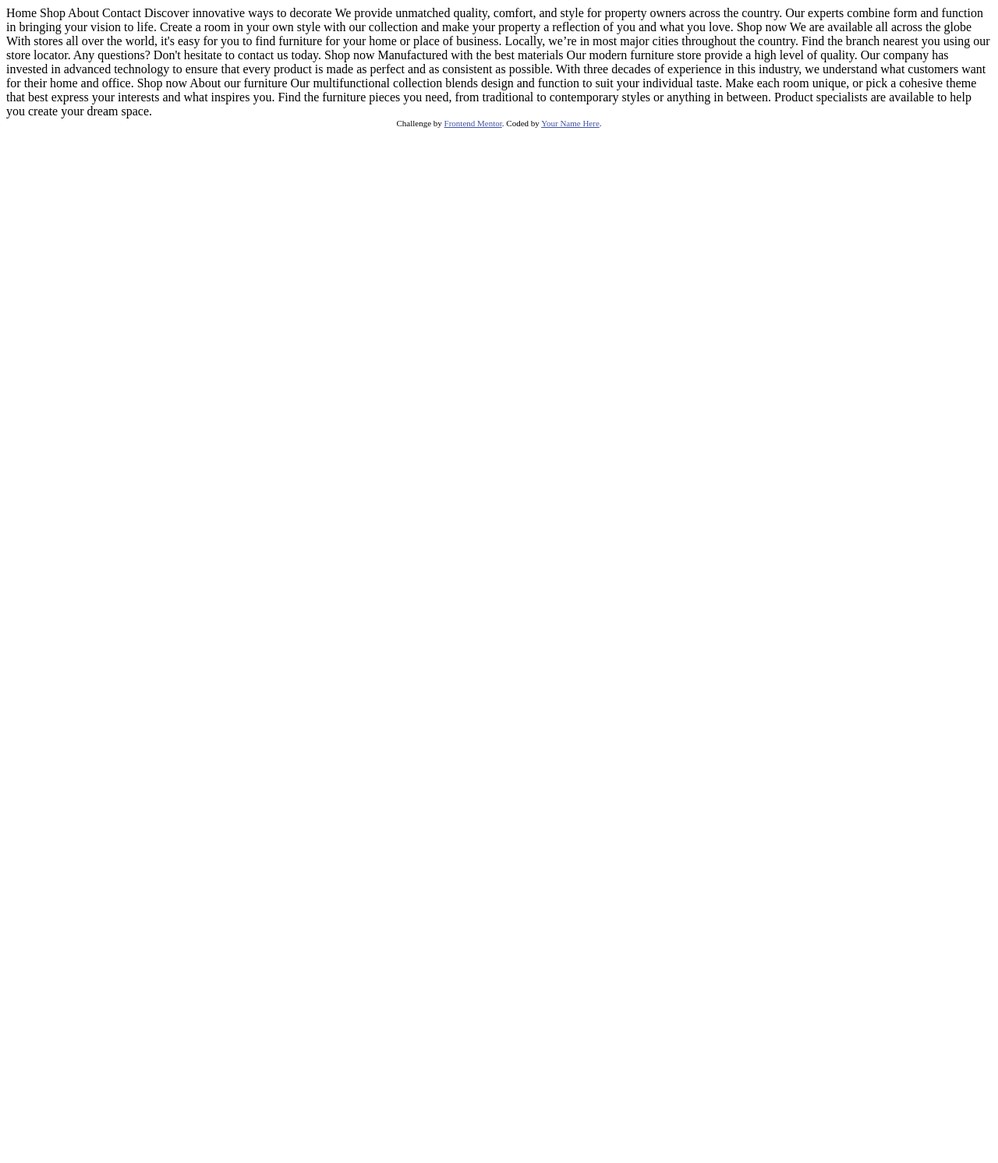
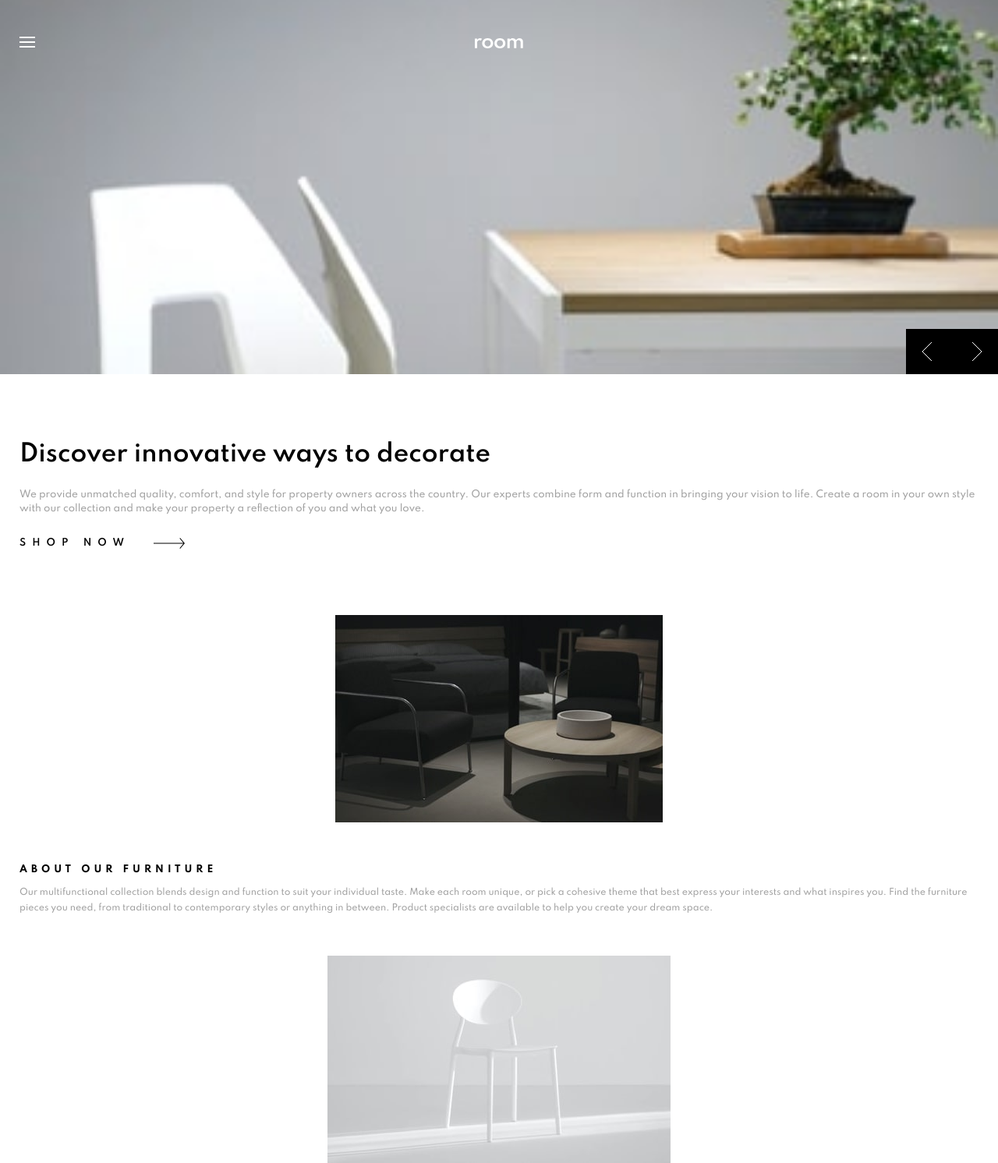
Before and after one commit to sanketcharanpahadi/room-homepage, a plain HTML site: page index.html in a window 1280 px wide. Shown: the whole page at 78% size. Before the commit the page ends 800 px from the top, so only its background shows below. Drawn offline with Linux system fonts and the light colour scheme.

Commit message:
updated file

```diff
--- a/index.html
+++ b/index.html
@@ -1,32 +1,80 @@
 <!DOCTYPE html>
 <html lang="en">
-<head>
-  <meta charset="UTF-8">
-  <meta name="viewport" content="width=device-width, initial-scale=1.0"> <!-- displays site properly based on user's device -->
+  <head>
+    <meta charset="UTF-8" />
+    <meta name="viewport" content="width=device-width, initial-scale=1.0" />
+    <link
+      rel="icon"
+      type="image/png"
+      sizes="32x32"
+      href="./images/favicon-32x32.png"
+    />
+    <link rel="stylesheet" href="style.css" />
 
-  <link rel="icon" type="image/png" sizes="32x32" href="./images/favicon-32x32.png">
+    <title>Frontend Mentor | Room homepage</title>
+  </head>
+  <body>
+    <header>
+      <nav class="navbar">
+        <div class="logo">
+          <img src="images/icon-hamburger.svg" alt="" />
+          <img src="images/logo.svg" alt="logo" class="img-logo" />
+        </div>
 
-  <title>Frontend Mentor | Room homepage</title>
+        <ul class="links">
+          <li><a href="#">Home</a></li>
+          <li><a href="#">Shop</a></li>
+          <li><a href="#">About</a></li>
+          <li><a href="#">Contact</a></li>
+        </ul>
+      </nav>
 
-  <!-- Feel free to remove these styles or customise in your own stylesheet 👍 -->
-  <style>
-    .attribution { font-size: 11px; text-align: center; }
-    .attribution a { color: hsl(228, 45%, 44%); }
-  </style>
-</head>
-<body>
-  Home
-  Shop
-  About
-  Contact
+      <div class="slider-arrow">
+        <img src="images/icon-angle-left.svg" alt="" />
+        <img src="images/icon-angle-right.svg" alt="" />
+      </div>
+    </header>
 
-  Discover innovative ways to decorate
+    <section class="slider">
+      <div class="about-slider">
+        <h1 class="title">Discover innovative ways to decorate</h1>
+        <p class="furniture-benefit">
+          We provide unmatched quality, comfort, and style for property owners
+          across the country. Our experts combine form and function in bringing
+          your vision to life. Create a room in your own style with our
+          collection and make your property a reflection of you and what you
+          love.
+        </p>
+        <div class="shop">
+          <a href="#" class="cta">Shop now</a>
+          <img src="images/icon-arrow.svg" alt="" />
+        </div>
+      </div>
+      <div class="slider-img">
+        <img src="images/image-about-dark.jpg" alt="" />
+      </div>
+    </section>
 
-  We provide unmatched quality, comfort, and style for property owners across the country.
-  Our experts combine form and function in bringing your vision to life. Create a room in your
-  own style with our collection and make your property a reflection of you and what you love.
+    <section class="about-furniture">
+      <div class="about">
+        <h2 class="about-title">About our furniture</h2>
+        <p class="furniture-benefits">
+          Our multifunctional collection blends design and function to suit your
+          individual taste. Make each room unique, or pick a cohesive theme that
+          best express your interests and what inspires you. Find the furniture
+          pieces you need, from traditional to contemporary styles or anything
+          in between. Product specialists are available to help you create your
+          dream space.
+        </p>
+      </div>
+      <img src="images/image-about-light.jpg" alt="" />
+    </section>
+    <!--
 
-  Shop now
+
+
+
+
 
   We are available all across the globe
 
@@ -44,16 +92,9 @@
 
   Shop now
 
-  About our furniture
 
-  Our multifunctional collection blends design and function to suit your individual taste.
-  Make each room unique, or pick a cohesive theme that best express your interests and what
-  inspires you. Find the furniture pieces you need, from traditional to contemporary styles
-  or anything in between. Product specialists are available to help you create your dream space.
 
-  <div class="attribution">
-    Challenge by <a href="https://www.frontendmentor.io?ref=challenge" target="_blank">Frontend Mentor</a>.
-    Coded by <a href="#">Your Name Here</a>.
-  </div>
-</body>
+
+   -->
+  </body>
 </html>
```
